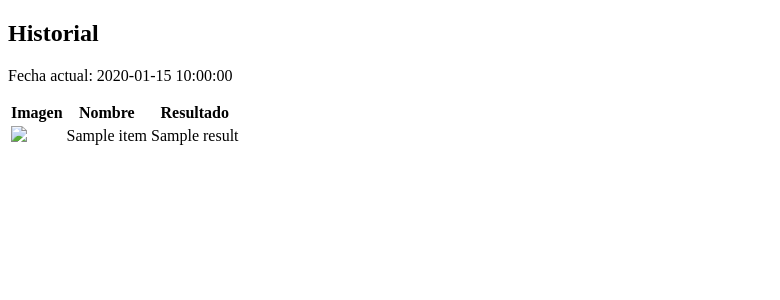
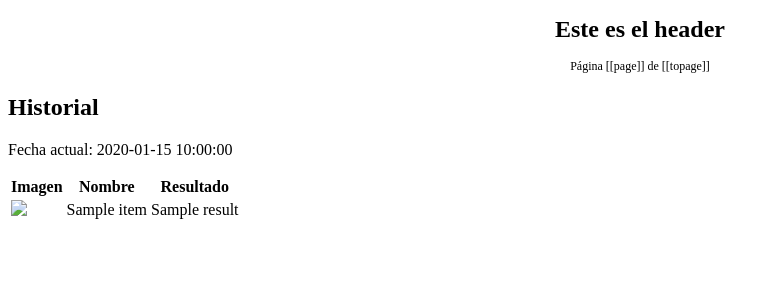
Before and after one commit to paulVera2001/clasificador_cafe, a Flask app: template templates/historial_pdf.html in a window 1280 px wide. Shown: the top 300 px of the page, without its empty margins (0-780 px from the left). Run offline with Flask 3, Linux system fonts and the light colour scheme; the template is opened without the code that fills it: most values are stand-ins (such as "Sample title", 1, 10 or a date in 2020).

Commit message:
integrado footer y header en HTML base

```diff
--- a/app.py
+++ b/app.py
@@ -61,22 +61,15 @@ def exportar_pdf():
     fecha_actual = datetime.now().strftime("%d/%m/%Y")
 
     # Obtener el root path de la aplicación
-    app_root_path = app.root_path.replace("\\", "/")  # Asegura compatibilidad en Windows/Linux
+    app_root_path = app.root_path
 
     # Renderizar historial_pdf.html con los datos
     rendered_html = render_template('historial_pdf.html', history=history, fecha_actual=fecha_actual, app_root_path=app_root_path)
-
-    # Renderizar header.html
-    rendered_header = render_template('header.html', fecha_actual=fecha_actual, app_root_path=app_root_path)
 
     # Guardar HTMLs
     temp_html_path = os.path.join(app.static_folder, 'uploads', 'historial_pdf_rendered.html')
     with open(temp_html_path, "w", encoding="utf-8") as f:
         f.write(rendered_html)
-
-    temp_header_path = os.path.join(app.static_folder, 'uploads', 'header_rendered.html')
-    with open(temp_header_path, "w", encoding="utf-8") as f:
-        f.write(rendered_header)
 
     # Ruta del PDF de salida
     pdf_path = os.path.join(app.config['UPLOAD_FOLDER'], 'historial.pdf')
@@ -88,16 +81,7 @@ def exportar_pdf():
 
     # Configuración para el PDF
     options = {
-        'enable-local-file-access': '',
-        'header-html': f"file:///{temp_header_path}",
-        'header-spacing': '5',
-        'footer-right': '[page] de [topage]',
-        'footer-spacing': '5',
-        'margin-top': '25mm',  # Ajusta espacio para el header
-        'margin-bottom': '15mm',
-        'page-size': 'A4',
-        'dpi': 300,
-        'quiet': False  # Esto mostrará errores de wkhtmltopdf
+        'enable-local-file-access': ''
     }
 
     # Generar el PDF
--- a/templates/historial_pdf.html
+++ b/templates/historial_pdf.html
@@ -3,9 +3,43 @@
 <head>
     <meta charset="UTF-8">
     <title>Sistema Clasificador de Granos de Café</title>
-<link rel="stylesheet" href="file:///{{ app_root_path  }}/static/css/historial_pdf.css">
+    <!-- <link rel="stylesheet" href="file:///{{ app_root_path  }}/static/css/historial_pdf.css"> -->
+    <style>
+        @page {
+            size: A4;
+            margin: 25mm 15mm 15mm 15mm;
+            @top-center {
+                content: element(header);
+            }
+            @bottom-center {
+                content: element(footer);
+            }
+        }
+        #header {
+            position: running(header);
+            width: 100%;
+            text-align: center;
+            font-size: 12px;
+        }
+        #footer {
+            position: running(footer);
+            width: 100%;
+            text-align: center;
+            font-size: 12px;
+        }
+    </style>
 </head>
 <body>
+
+<div id="header">
+    <h1>Este es el header</h1>
+</div>
+
+<div id="footer">
+    <p>Página <span class="page"></span> de <span class="topage"></span></p>
+</div>
+
+<div>
     <h2>Historial</h2>
     <p>Fecha actual: <span>{{ fecha_actual }}</span></p>
 
@@ -28,5 +62,13 @@
             {% endfor %}
         </tbody>
     </table>
+</div>
+
+<script>
+    // wkhtmltopdf sustituye automáticamente las clases page y topage
+    document.querySelector('.page').innerText = '[[page]]';
+    document.querySelector('.topage').innerText = '[[topage]]';
+</script>
+
 </body>
 </html>
```
